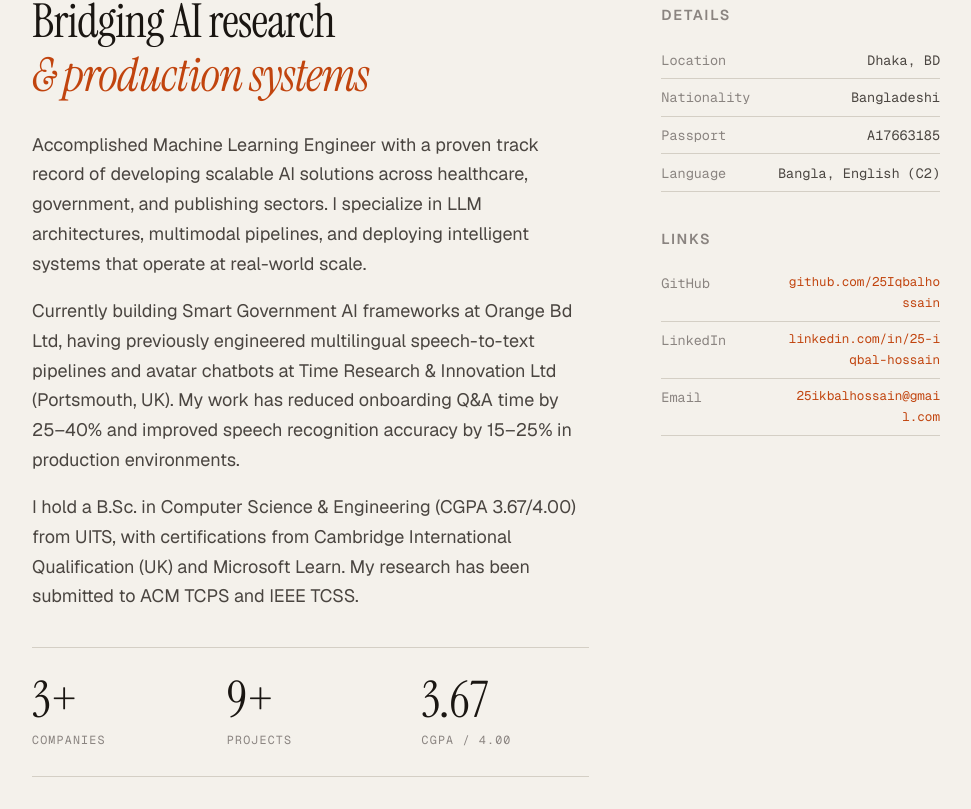
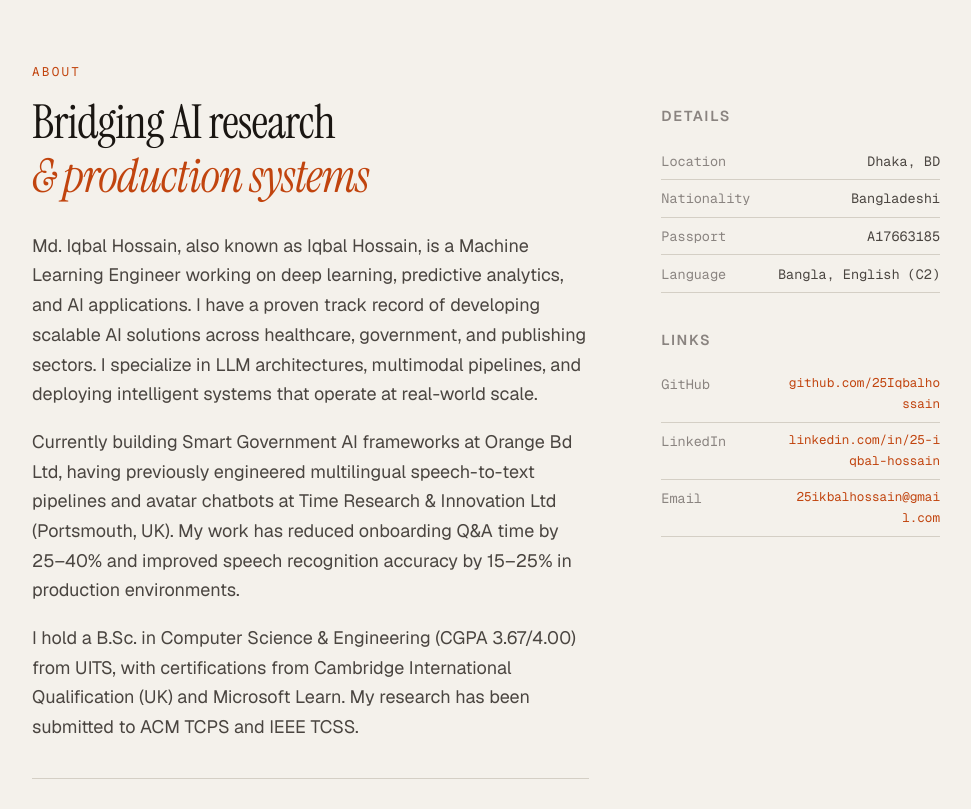
Before and after one commit to 25Iqbalhossain/portfolio-, a React (Vite) app: page / in a window 1280 px wide. Shown: the part 1017-1826 px from the top of the page, without its empty margins (154-1125 px from the left). Built offline with nearby package versions, Linux system fonts and the light colour scheme.

Commit message:
update feature

```diff
--- a/index.html
+++ b/index.html
@@ -4,8 +4,29 @@
     <meta charset="UTF-8" />
     <link rel="icon" type="image/svg+xml" href="/favicon.svg" />
     <meta name="viewport" content="width=device-width, initial-scale=1.0" />
-    <meta name="description" content="Md. Iqbal Hossain — Machine Learning Engineer. LLM, RAG, AI Systems." />
-    <title>Md. Iqbal Hossain — ML Engineer</title>
+    <title>Md. Iqbal Hossain (Iqbal Hossain) — ML Engineer</title>
+    <meta name="description" content="Md. Iqbal Hossain, also known as Iqbal Hossain, is a Machine Learning Engineer specializing in deep learning, predictive analytics, and AI applications." />
+    <link rel="canonical" href="https://www.iqbalhossain.engineer/" />
+
+    <meta property="og:title" content="Md. Iqbal Hossain (Iqbal Hossain) — ML Engineer" />
+    <meta property="og:description" content="Md. Iqbal Hossain, also known as Iqbal Hossain, is a Machine Learning Engineer specializing in deep learning, predictive analytics, and AI applications." />
+    <meta property="og:url" content="https://www.iqbalhossain.engineer/" />
+    <meta property="og:type" content="website" />
+
+    <script type="application/ld+json">
+    {
+      "@context": "https://schema.org",
+      "@type": "Person",
+      "name": "Md. Iqbal Hossain",
+      "alternateName": "Iqbal Hossain",
+      "jobTitle": "Machine Learning Engineer",
+      "url": "https://www.iqbalhossain.engineer/",
+      "sameAs": [
+        "https://github.com/25Iqbalhossain",
+        "https://www.linkedin.com/in/25-iqbal-hossain/"
+      ]
+    }
+    </script>
   </head>
   <body>
     <div id="root"></div>
--- a/src/components/About.jsx
+++ b/src/components/About.jsx
@@ -62,8 +62,8 @@ export default function About() {
             <div>
               <h2>Bridging AI research<br /><em style={{ fontStyle: 'italic', color: 'var(--accent)' }}>& production systems</em></h2>
               <p>
-                Accomplished Machine Learning Engineer with a proven track record of developing
-                scalable AI solutions across healthcare, government, and publishing sectors.
+                Md. Iqbal Hossain, also known as Iqbal Hossain, is a Machine Learning Engineer working on deep learning, predictive analytics, and AI applications.
+                I have a proven track record of developing scalable AI solutions across healthcare, government, and publishing sectors.
                 I specialize in LLM architectures, multimodal pipelines, and deploying
                 intelligent systems that operate at real-world scale.
               </p>
--- a/src/components/Hero.jsx
+++ b/src/components/Hero.jsx
@@ -59,7 +59,7 @@ export default function Hero() {
         }
         .hero-eyebrow {
           font-family: var(--font-mono);
-          font-size: 0.72rem;
+          font-size: 0.9rem;
           letter-spacing: 0.18em;
           text-transform: uppercase;
           color: var(--accent);
@@ -73,7 +73,7 @@ export default function Hero() {
         }
         .hero-name {
           font-family: var(--font-serif);
-          font-size: clamp(3rem, 7vw, 5.5rem);
+          font-size: clamp(3.5rem, 8vw, 6.5rem);
           line-height: 1.05;
           letter-spacing: -0.03em;
           color: var(--ink);
@@ -85,15 +85,15 @@ export default function Hero() {
         }
         .hero-role {
           font-family: var(--font-mono);
-          font-size: clamp(0.85rem, 2vw, 1.05rem);
+          font-size: clamp(1.1rem, 2.5vw, 1.3rem);
           color: var(--ink-2);
           margin-bottom: 2rem;
           min-height: 1.6em;
         }
         .hero-bio {
-          font-size: 1.05rem;
+          font-size: 1.2rem;
           color: var(--ink-2);
-          max-width: 520px;
+          max-width: 560px;
           line-height: 1.75;
           margin-bottom: 2.5rem;
         }
@@ -163,7 +163,7 @@ export default function Hero() {
         <div className="container">
           <div className="hero-grid animate-fadeup">
             <div>
-              <div className="hero-eyebrow">AI/ML Engineer · Dhaka, Bangladesh</div>
+              <div className="hero-eyebrow">Machine Learning Engineer · Dhaka, Bangladesh</div>
               <h1 className="hero-name">
                 Md. Iqbal<br /><em>Hossain</em>
               </h1>
```
